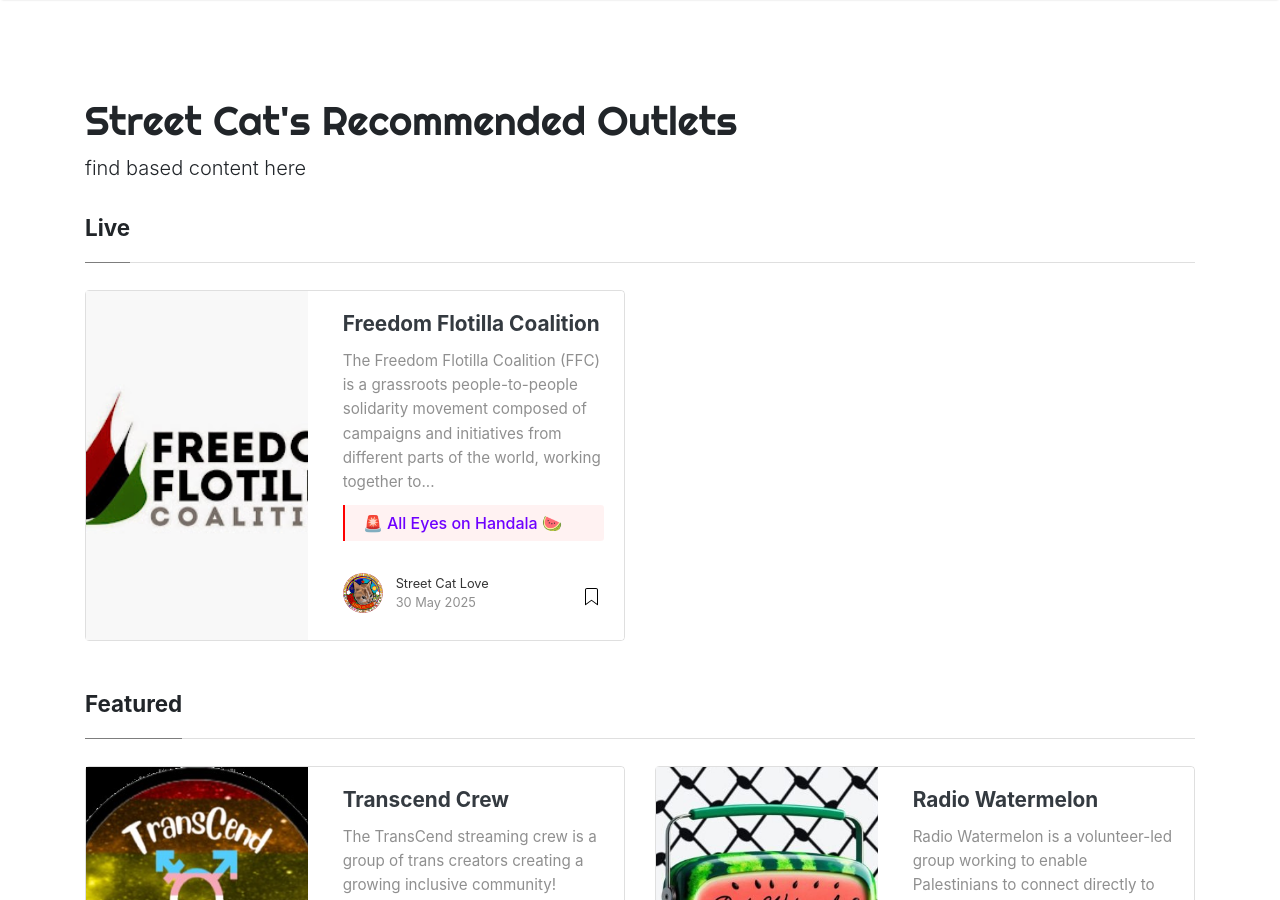
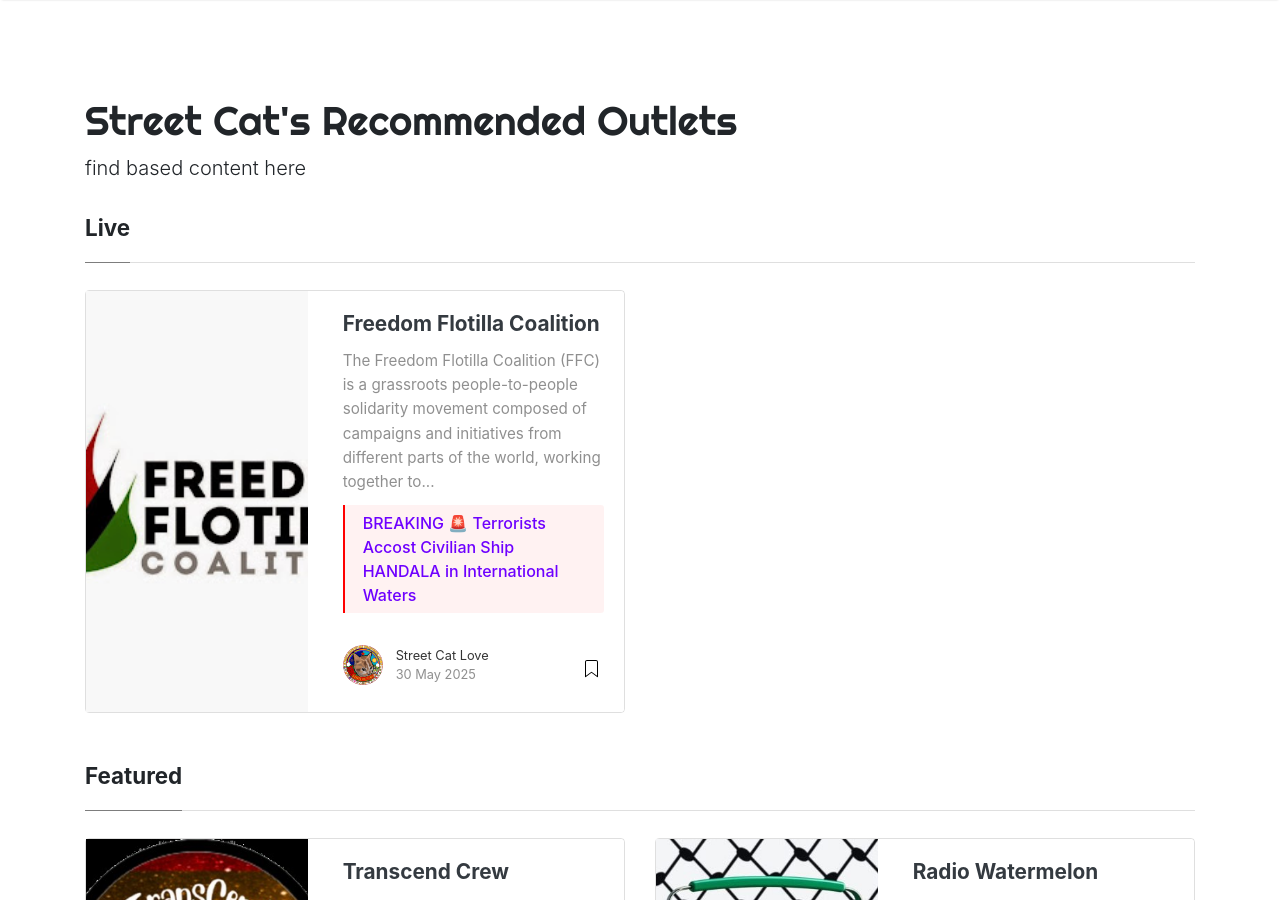
Before and after one commit to StreetCatLove/recs, a Jekyll site: the page built from index.html, in a window 1280 px wide and 900 px high. Built offline with Jekyll 4.4.1, drawn with Linux system fonts in a browser that asks for light colours; nearby versions of some CDN libraries; a script that is not in the unit is left out.

Commit message:
Update sosbox.html

```diff
--- a/_includes/sosbox.html
+++ b/_includes/sosbox.html
@@ -34,7 +34,7 @@
 
                             <div class="sos-status" style="margin-top: 10px;">
                                 <span class="live-badge"></span>
-                                <a href="{{ post.sos-link }}" target="_blank" class="watch-link"> 🚨 All Eyes on Handala 🍉 </a>
+                                <a href="{{ post.sos-link }}" target="_blank" class="watch-link"> BREAKING 🚨 Terrorists Accost Civilian Ship HANDALA in International Waters </a>
                             </div>
                         </div>
                         <div class="card-footer b-0 bg-white mt-auto">
```
